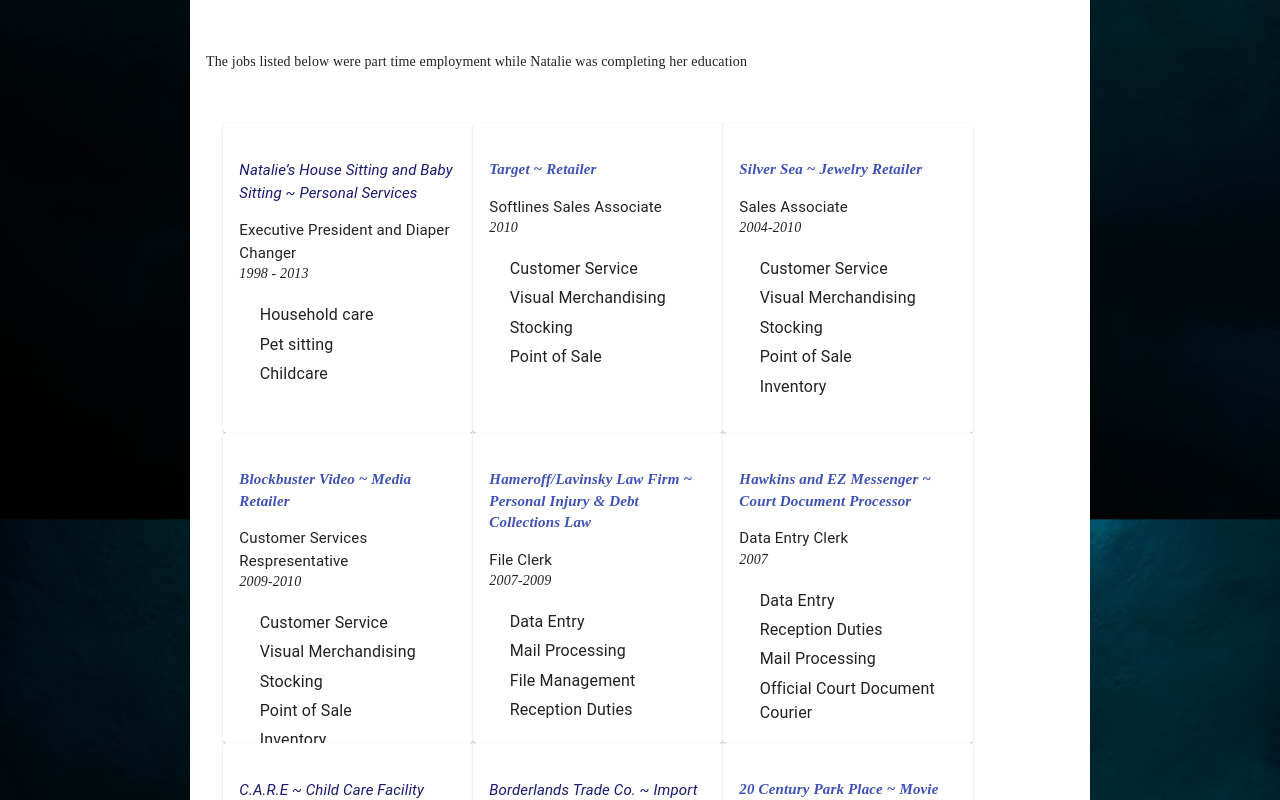
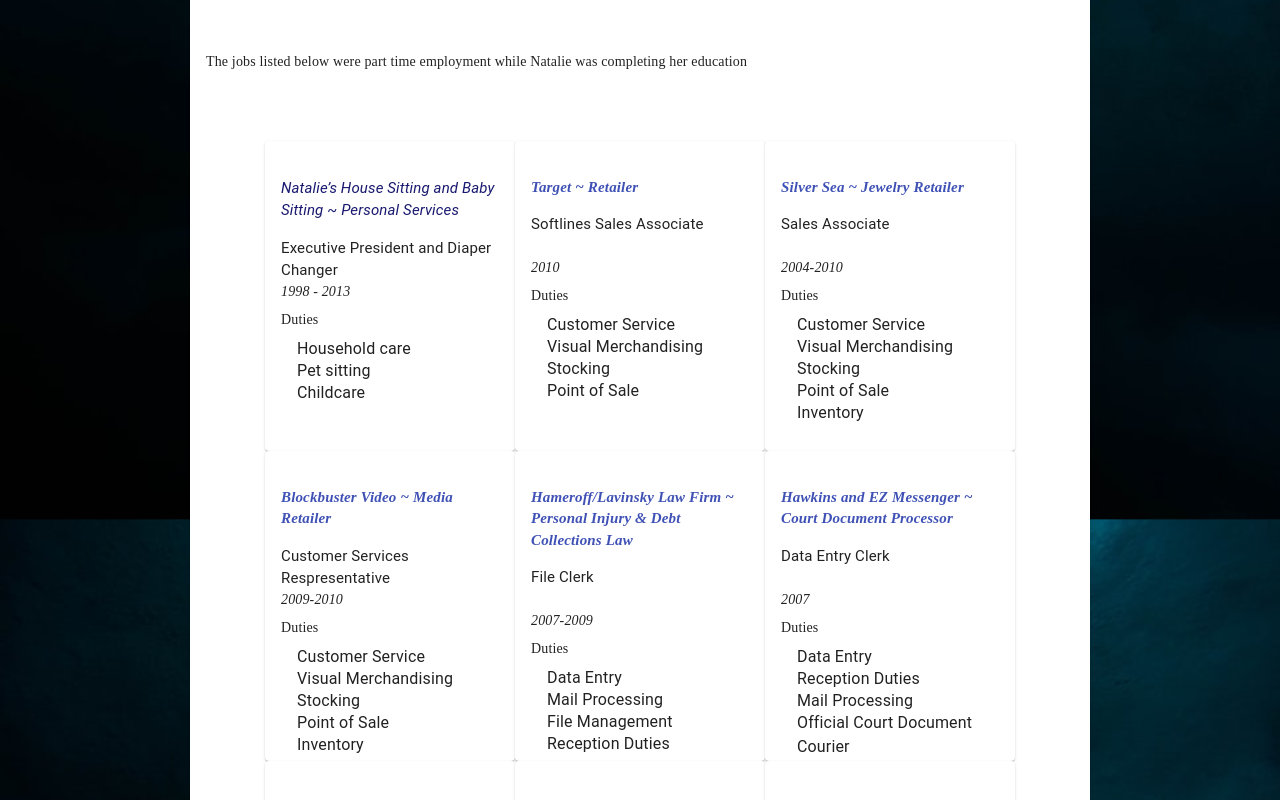
Before and after one commit to listenToRipley/nataliekendrick, a React (Create React App) app: page /resume in a window 1280 px wide. Shown: the part 1400-2200 px from the top of the page. Built offline with nearby package versions, Linux system fonts and the light colour scheme.

Commit message:
something wrong with the margin, but cards look much better

```diff
--- a/src/Components/ResumeExp.js
+++ b/src/Components/ResumeExp.js
@@ -35,15 +35,21 @@
   studentHistory: {
     display: 'flex',
     flexWrap: 'wrap',
+    alignSelf: 'start',
     maxWidth: '100%',
+    minWidth: '250px',
+    justifyContent:'center',
     margin: '2%',
+    padding: '2%',
   },
   studentCard: {
-    display: 'block-inline',
-    fontSize: 15,
+    alignSelf: 'space-around',
+    margin: '2%'
+
   },
   studentTitle: {
-    fontSize: 15
+    fontSize: 15,
+    height: '3em',
   },
   noLink: {
     color: 'midnightblue'
@@ -55,7 +61,7 @@
     marginBottom: '5px'
   },
   studentDuty:{
-    fontSize: '15px',
+    fontSize: '10px',
     height: '2.2em',
     paddingTop: '-.1em',
     marginTop: '-.1em',
@@ -294,11 +300,11 @@
       <Typography className={classes.studentTitle}>{each.title}</Typography>
       <em>{each.tenure}</em>
       <List>
+        Duties
         {each.res.map((duty) => {
           return(
             <div>
-            <ListItem className={classes.studentHistory}>
-
+            <ListItem>
               <ListItemText className={classes.studentDuty}>{duty}</ListItemText>
             </ListItem>
           </div>
```
